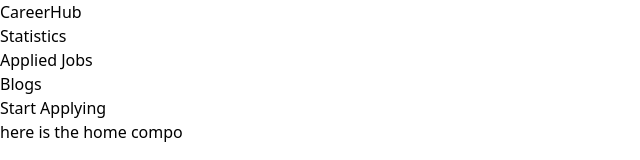
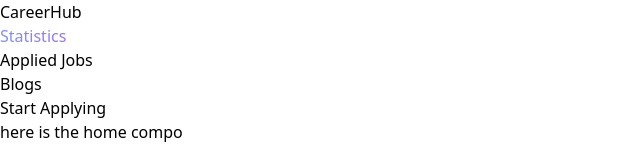
Before and after one commit to iamdevsajjad/career-hub, a React (Vite) app: page / in a window 1280 px wide. Shown: the top 160 px of the page, without its empty margins (0-640 px from the left). Built offline with nearby package versions, Linux system fonts and the light colour scheme.

Commit message:
navbar active rouite style added

```diff
--- a/src/App.css
+++ b/src/App.css
@@ -0,0 +1,6 @@
+.gradientColor {
+    background: var(--Linear, linear-gradient(90deg, #7E90FE 0%, #9873FF 100%));
+    background-clip: text;
+    -webkit-background-clip: text;
+    -webkit-text-fill-color: transparent;
+};
--- a/src/components/Shared/Navbar/Navbar.jsx
+++ b/src/components/Shared/Navbar/Navbar.jsx
@@ -1,18 +1,47 @@
-import React from 'react';
-import { Link } from 'react-router-dom';
-
+import React from "react";
+import { NavLink } from "react-router-dom";
+import "../.././../App.css";
 const Navbar = () => {
   return (
-        <header className='flex justify-around py-5 sticky top-0'>
+    <header className="flex justify-around py-5 sticky top-0">
       <div className="logo text-2xl font-semibold">CareerHub</div>
       <div className="links">
-                <ul className='flex gap-5'>
-                    <li><Link to="/">Statistics</Link></li>
-                    <li><Link to="/appliedJobs">Applied Jobs</Link></li>
-                    <li><Link to="/blogs">Blogs</Link></li>
+        <ul className="flex gap-5 font-semibold">
+          <li>
+            <NavLink
+              to="/"
+              className={({ isActive, isPending }) =>
+                isPending ? "pending" : isActive ? "gradientColor" : ""
+              }
+            >
+              Statistics
+            </NavLink>
+          </li>
+          <li>
+            <NavLink
+              to="appliedJobs"
+              className={({ isActive, isPending }) =>
+                isPending ? "pending" : isActive ? "gradientColor" : ""
+              }
+            >
+              Applied Jobs
+            </NavLink>
+          </li>
+          <li>
+            <NavLink
+              to="/blogs"
+              className={({ isActive, isPending }) =>
+                isPending ? "pending" : isActive ? "gradientColor" : ""
+              }
+            >
+              Blogs
+            </NavLink>
+          </li>
         </ul>
       </div>
-            <button className='bg-gradient-to-r from-[#7E90FE] to-[#9873FF] text-white py-2 px-3 rounded-sm'>Start Applying</button>
+      <button className="bg-gradient-to-r from-[#7E90FE] to-[#9873FF] text-white py-2 px-3 rounded-sm">
+        Start Applying
+      </button>
     </header>
   );
 };
```
Lines whose indentation alone changed are shown as unchanged.
